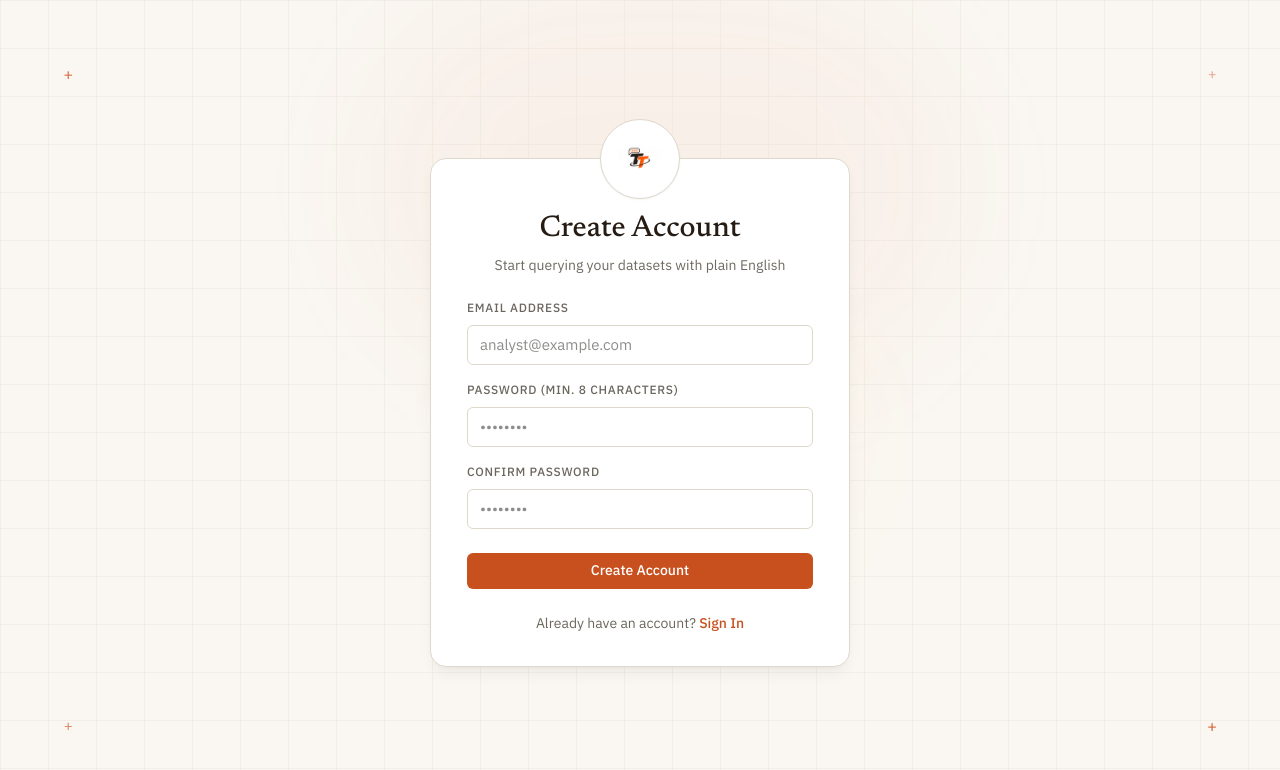
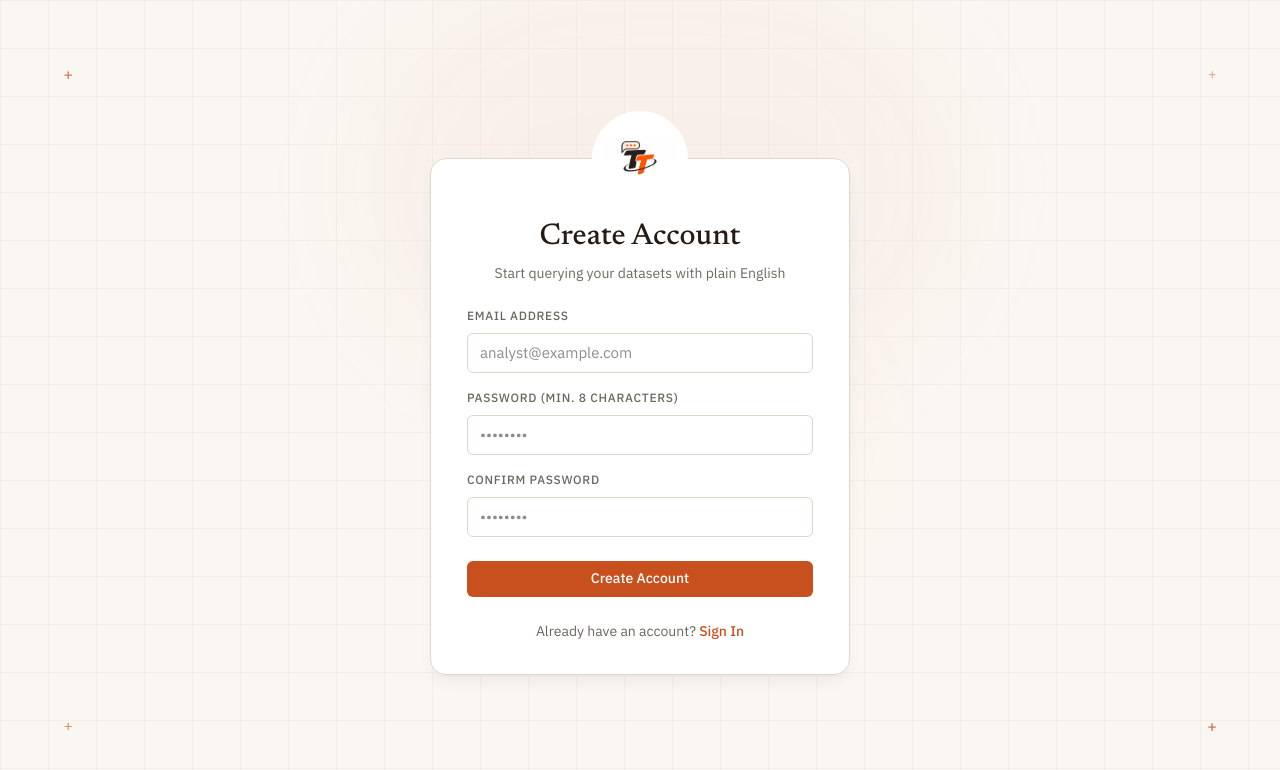
Before and after one commit to RaiyanChandle/TableTalk, a React (Vite) app in the folder frontend/: page /register in a window 1280 px wide. Shown: the top 770 px of the page. Built offline with nearby package versions, Linux system fonts and the light colour scheme; no server answers.

Commit message:
style(auth): enlarge logo, remove circle border and animation for seamless card integration

```diff
--- a/frontend/src/pages/LoginPage.tsx
+++ b/frontend/src/pages/LoginPage.tsx
@@ -58,19 +58,19 @@ export const LoginPage: React.FC = () => {
       </div>
 
       {/* Content Container */}
-      <div className="relative z-10 w-full max-w-[420px] flex flex-col items-center mt-6">
-        {/* Auth Card with circular crest badge extending over the top border */}
-        <div className="relative w-full bg-white border border-[#DDD8CB] rounded-2xl pt-13 pb-8 px-8 sm:px-9 shadow-lg shadow-stone-900/5">
-          {/* Circular Crest Badge holding just the Logo */}
+      <div className="relative z-10 w-full max-w-[420px] flex flex-col items-center mt-8">
+        {/* Auth Card with circular extension over the top border */}
+        <div className="relative w-full bg-white border border-[#DDD8CB] rounded-2xl pt-15 pb-8 px-8 sm:px-9 shadow-lg shadow-stone-900/5">
+          {/* Borderless circular extension holding large logo without animations */}
           <Link
             to="/"
             title="Back to TableTalk Home"
-            className="group absolute -top-10 left-1/2 -translate-x-1/2 w-20 h-20 rounded-full bg-white border border-[#DDD8CB] flex items-center justify-center shadow-xs hover:shadow-md hover:scale-105 transition-all duration-200"
+            className="absolute -top-11 sm:-top-12 left-1/2 -translate-x-1/2 w-22 h-22 sm:w-24 sm:h-24 rounded-full bg-white flex items-center justify-center select-none"
           >
             <img
               src="/logo.png"
               alt="TableTalk Logo"
-              className="h-11 w-11 object-contain transition-transform duration-200 group-hover:scale-110"
+              className="h-16 w-16 sm:h-18 sm:w-18 object-contain"
             />
           </Link>
 
--- a/frontend/src/pages/RegisterPage.tsx
+++ b/frontend/src/pages/RegisterPage.tsx
@@ -58,19 +58,19 @@ export const RegisterPage: React.FC = () => {
       </div>
 
       {/* Content Container */}
-      <div className="relative z-10 w-full max-w-[420px] flex flex-col items-center mt-6">
-        {/* Auth Card with circular crest badge extending over the top border */}
-        <div className="relative w-full bg-white border border-[#DDD8CB] rounded-2xl pt-13 pb-8 px-8 sm:px-9 shadow-lg shadow-stone-900/5">
-          {/* Circular Crest Badge holding just the Logo */}
+      <div className="relative z-10 w-full max-w-[420px] flex flex-col items-center mt-8">
+        {/* Auth Card with circular extension over the top border */}
+        <div className="relative w-full bg-white border border-[#DDD8CB] rounded-2xl pt-15 pb-8 px-8 sm:px-9 shadow-lg shadow-stone-900/5">
+          {/* Borderless circular extension holding large logo without animations */}
           <Link
             to="/"
             title="Back to TableTalk Home"
-            className="group absolute -top-10 left-1/2 -translate-x-1/2 w-20 h-20 rounded-full bg-white border border-[#DDD8CB] flex items-center justify-center shadow-xs hover:shadow-md hover:scale-105 transition-all duration-200"
+            className="absolute -top-11 sm:-top-12 left-1/2 -translate-x-1/2 w-22 h-22 sm:w-24 sm:h-24 rounded-full bg-white flex items-center justify-center select-none"
           >
             <img
               src="/logo.png"
               alt="TableTalk Logo"
-              className="h-11 w-11 object-contain transition-transform duration-200 group-hover:scale-110"
+              className="h-16 w-16 sm:h-18 sm:w-18 object-contain"
             />
           </Link>
 
```
